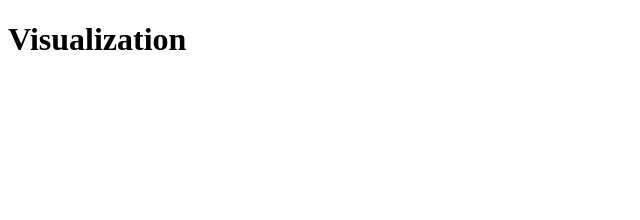
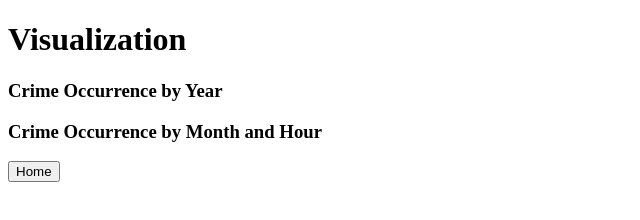
Before and after one commit to wqyjason/chargin, a plain HTML site: page templates/visual.html in a window 1280 px wide. Shown: the whole page, without its empty margins (0-640 px from the left). Drawn offline with Linux system fonts and the light colour scheme.

Commit message:
minor fix

```diff
--- a/templates/visual.html
+++ b/templates/visual.html
@@ -7,7 +7,7 @@
 </head>
 
     <body>
-        <h3> </h3>
+        <h3>Crime Occurrence by Year</h3>
     <div class='tableauPlaceholder' id='viz1569683381559' style='position: relative'>
         <noscript>
             <a href=' '>< img alt=' ' src='https:&#47;&#47;public.tableau.com&#47;static&#47;images&#47;Ye&#47;Year_15696833192970&#47;Dashboard1&#47;1_rss.png' style='border: none' /></a >
@@ -43,7 +43,7 @@
         vizElement.parentNode.insertBefore(scriptElement, vizElement);
     </script>
 
-        <h3> </h3>
+        <h3>Crime Occurrence by Month and Hour</h3>
         <div class='tableauPlaceholder' id='viz1569683885871' style='position: relative'>
             <noscript><a href=' '>< img alt=' ' src='https:&#47;&#47;public.tableau.com&#47;static&#47;images&#47;Mo&#47;Month_hour&#47;Dashboard1&#47;1_rss.png' style='border: none' /></a >
             </noscript><object class='tableauViz'  style='display:none;'>
@@ -75,6 +75,6 @@
         scriptElement.src = 'https://public.tableau.com/javascripts/api/viz_v1.js';
         vizElement.parentNode.insertBefore(scriptElement, vizElement);
     </script>
-    <!-- </center> -->
+    <button onclick="location.href = '/';">Home</button>
     </body>
 </html>
```
Also changed, not shown: templates/index.html (+1 -1 lines).
